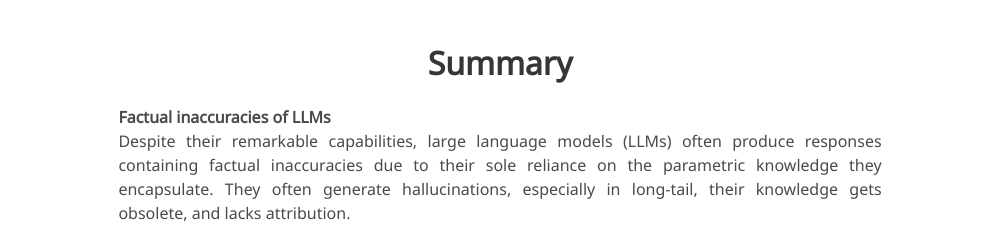
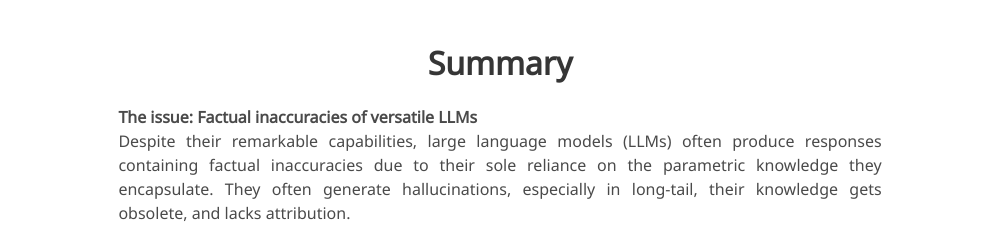
Before and after one commit to SelfRAG/SelfRAG.github.io, a plain HTML site: page index.html in a window 1280 px wide. Shown: the part 518-756 px from the top of the page, without its empty margins (140-1139 px from the left). Drawn offline with nearby package versions, Linux system fonts and the light colour scheme; some icons are missing; a web font is replaced by a local one.

Commit message:
update the website

```diff
--- a/index.html
+++ b/index.html
@@ -138,7 +138,7 @@
       <div class="column is-four-fifths">
         <h2 class="title is-3">Summary</h2>
         <div class="content has-text-justified">
-          <p><b>Factual inaccuracies of LLMs</b><br>Despite their remarkable capabilities, large language models (LLMs) often produce responses containing factual inaccuracies due to their sole reliance on the parametric knowledge they encapsulate.
+          <p><b>The issue: Factual inaccuracies of versatile LLMs</b><br>Despite their remarkable capabilities, large language models (LLMs) often produce responses containing factual inaccuracies due to their sole reliance on the parametric knowledge they encapsulate.
             They often generate hallucinations, especially in long-tail, their knowledge gets obsolete, and lacks attribution.
           <p><b>Is Retrieval-Augmented Generation a silver bullet? </b><br>Retrieval-Augmented Generation (RAG), an ad hoc approach that augments LMs with retrieval of relevant knowledge, decreases such issues and shows effectiveness in knowledge-intensive tasks such as QA.
           However, <b>indiscriminately retrieving and incorporating a fixed number of retrieved passages, regardless of whether retrieval is necessary, or passages are relevant, diminishes LM versatility or can lead to unhelpful response generation</b>. Moreover, there's no guarantee that generations are entailed by cited evidence. </p>
@@ -221,12 +221,9 @@
       </section>
       <section class="section">
         <div class="container is-max-desktop">
-          <!-- Animation. -->
           <div class="columns is-centered">
             <div class="column is-full-width">
               <h2 class="title is-3">Results and Analysis</h2>
-              <!-- Interpolating. -->
-              <!-- <h3 class="title is-4">Overall Model Performance</h3> -->
               <div class="columns is-vcentered interpolation-panel">
               </div>
               <br/>
```
